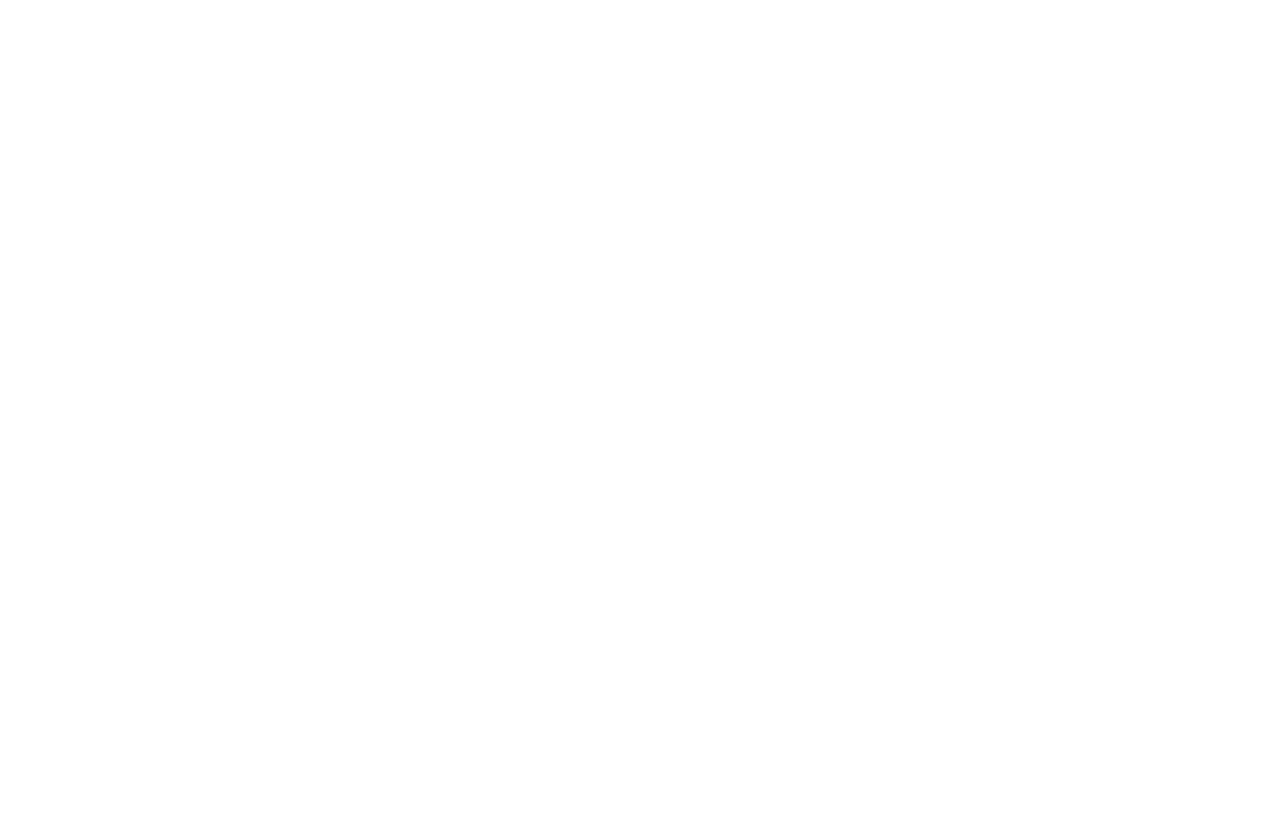
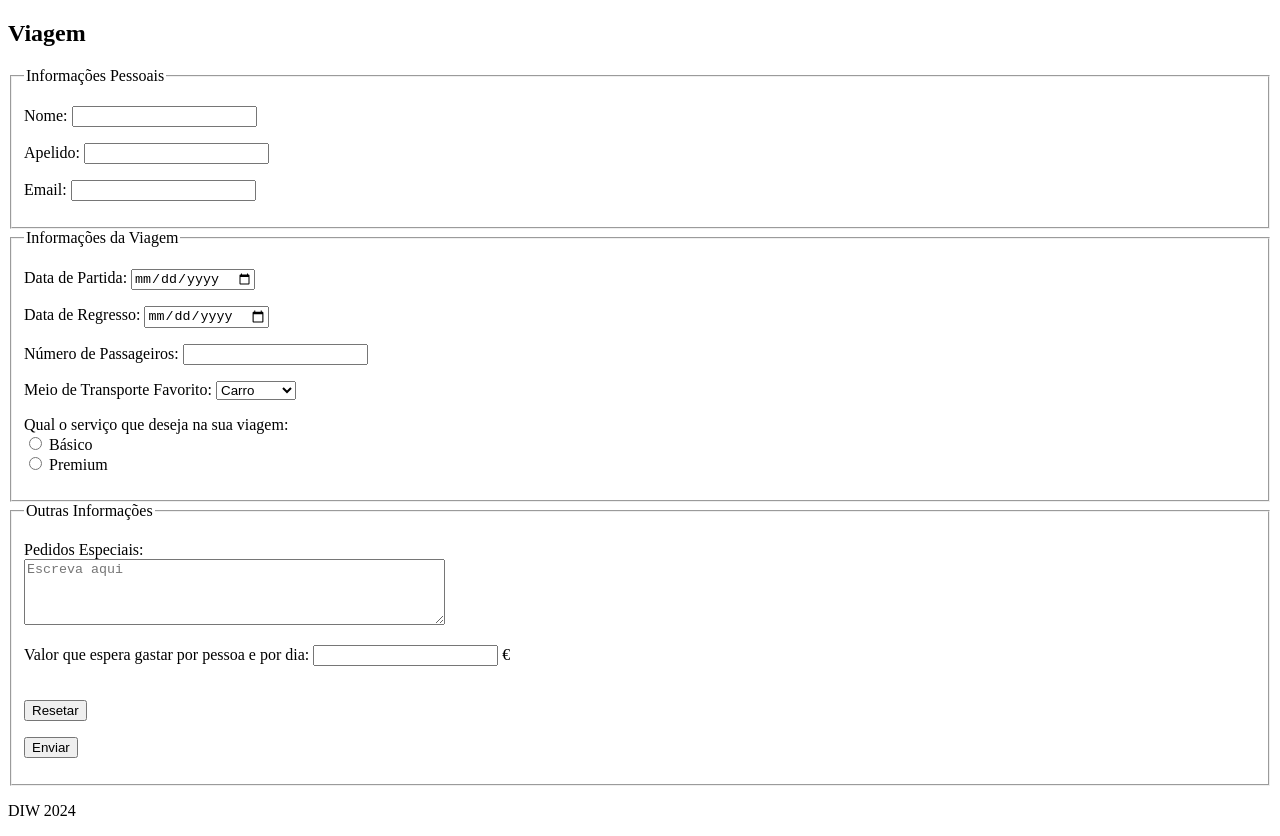
Before and after one commit to afonso-saaa/afonso-saaa.github.io, a plain HTML site: page lab3/viagem.html in a window 1280 px wide. Before the commit the page ends 800 px from the top, so only its background shows below. Drawn offline with Linux system fonts and the light colour scheme.

Commit message:
lab 3 quiz e viagem finalizaos

```diff
--- a/lab3/viagem.html
+++ b/lab3/viagem.html
@@ -1,11 +1,101 @@
 <!DOCTYPE html>
-<html lang="en">
+<html lang="pt">
+
 <head>
     <meta charset="UTF-8">
-    <meta name="viewport" content="width=device-width, initial-scale=1.0">
     <title>Viagem</title>
 </head>
+
 <body>
+    <header>
+        <h2>Viagem</h2>
+    </header>
+    <main>
+        <form action="https://postman-echo.com/get" method="get">
+            <fieldset>
+                <legend>Informações Pessoais</legend>
+                <p>
+                    <label for="nome">Nome:</label>
+                    <input type="text" name="nome" id="nome" required>
+                </p>
 
+                <p>
+                    <label for="apelido">Apelido:</label>
+                    <input type="text" name="apelido" id="apelido" required>
+                </p>
+
+                <p>
+                    <label for="email">Email:</label>
+                    <input type="email" name="email" id="email" required>
+                </p>
+
+            </fieldset>
+
+            <fieldset>
+                <legend>Informações da Viagem</legend>
+                <p>
+                    <label for="data_partida">Data de Partida:</label>
+                    <input type="date" name="data_partida" id="data_partida" required>
+                </p>
+
+                <p>
+                    <label for="data_regresso">Data de Regresso:</label>
+                    <input type="date" name="data_regresso" id="data_regresso">
+                </p>
+
+                <p>
+                    <label for="numero_passageiros">Número de Passageiros:</label>
+                    <input type="number" name="numero_passageiros" id="numero_passageiros" min="1">
+                </p>
+
+                <p>
+                    <label for="meio_transporte">Meio de Transporte Favorito:</label>
+                    <select id="meio_transporte" name="meio_transporte">
+                        <option value="carro">Carro</option>
+                        <option value="comboio">Comboio</option>
+                        <option value="aviao">Avião</option>
+                        <option value="autocarro">Autocarro</option>
+                        <option value="bicicleta">Bicicleta</option>
+                    </select>
+                </p>
+
+                <p>
+                    <label>Qual o serviço que deseja na sua viagem:</label><br>
+                    <input type="radio" id="servico_basico" name="servico" value="básico">
+                    <label for="servico_basico">Básico</label><br>
+                    <input type="radio" id="servico_premium" name="servico" value="premium">
+                    <label for="servico_premium">Premium</label>
+                </p>
+
+                </fieldset>
+
+                <fieldset>
+                    <legend>Outras Informações</legend>
+                <p>
+                    <label for="pedidos_especiais">Pedidos Especiais:</label><br>
+                    <textarea id="pedidos_especiais" name="pedidos_especiais" rows="4" cols="50"
+                        placeholder="Escreva aqui"></textarea>
+                </p>
+
+                <p>
+                    <label for="valor_gastar">Valor que espera gastar por pessoa e por dia:</label>
+                    <input type="number" id="valor_gastar" name="valor_gastar" min="1" step="0.01">
+                    <span id="diasValue">€</span><br><br>
+                </p>
+
+                <p>
+                    <input type="reset" value="Resetar">
+                </p>
+
+                <p>
+                    <input type="submit" value="Enviar">
+                </p>
+            </fieldset>
+        </form>
+    </main>
+    <footer>
+        <p>DIW 2024</p>
+    </footer>
 </body>
-</html></html>
+
+</html>
```
